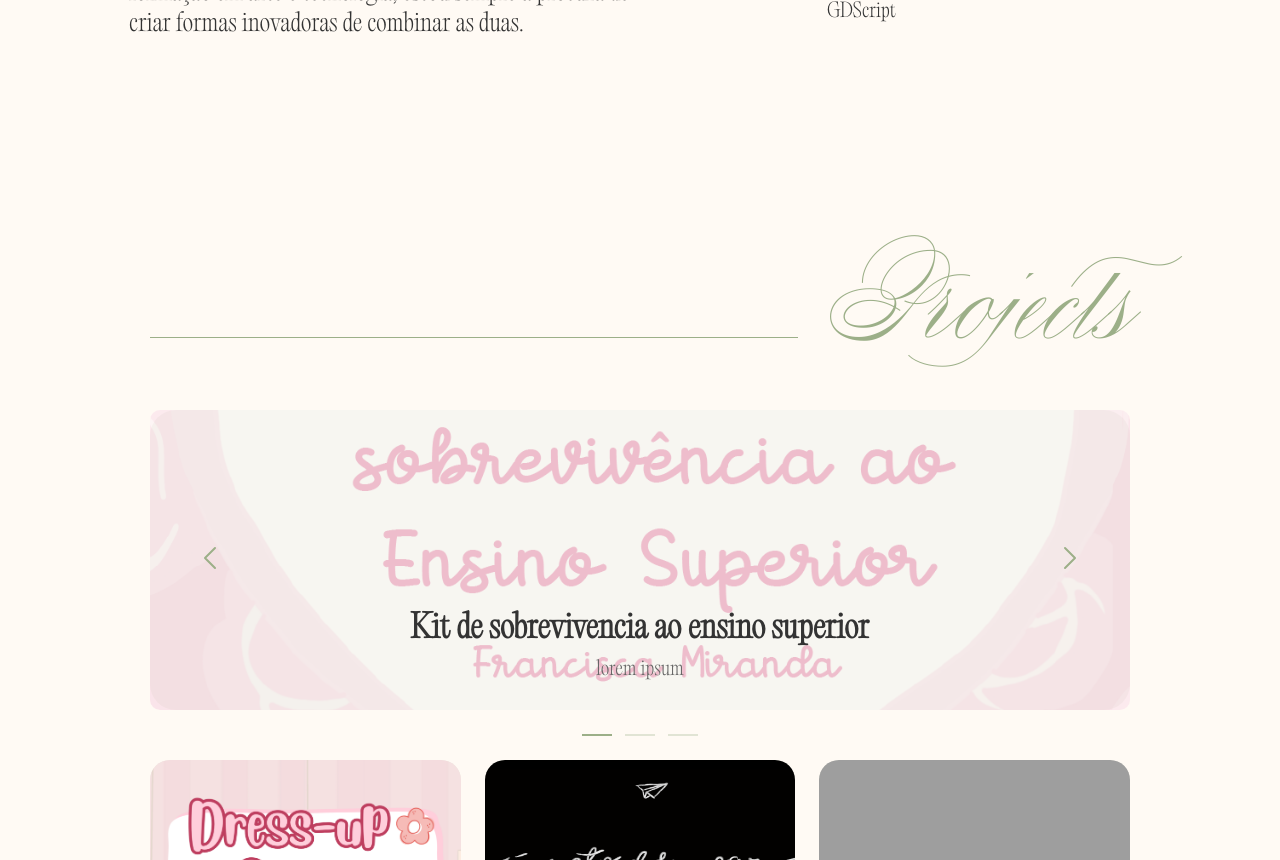
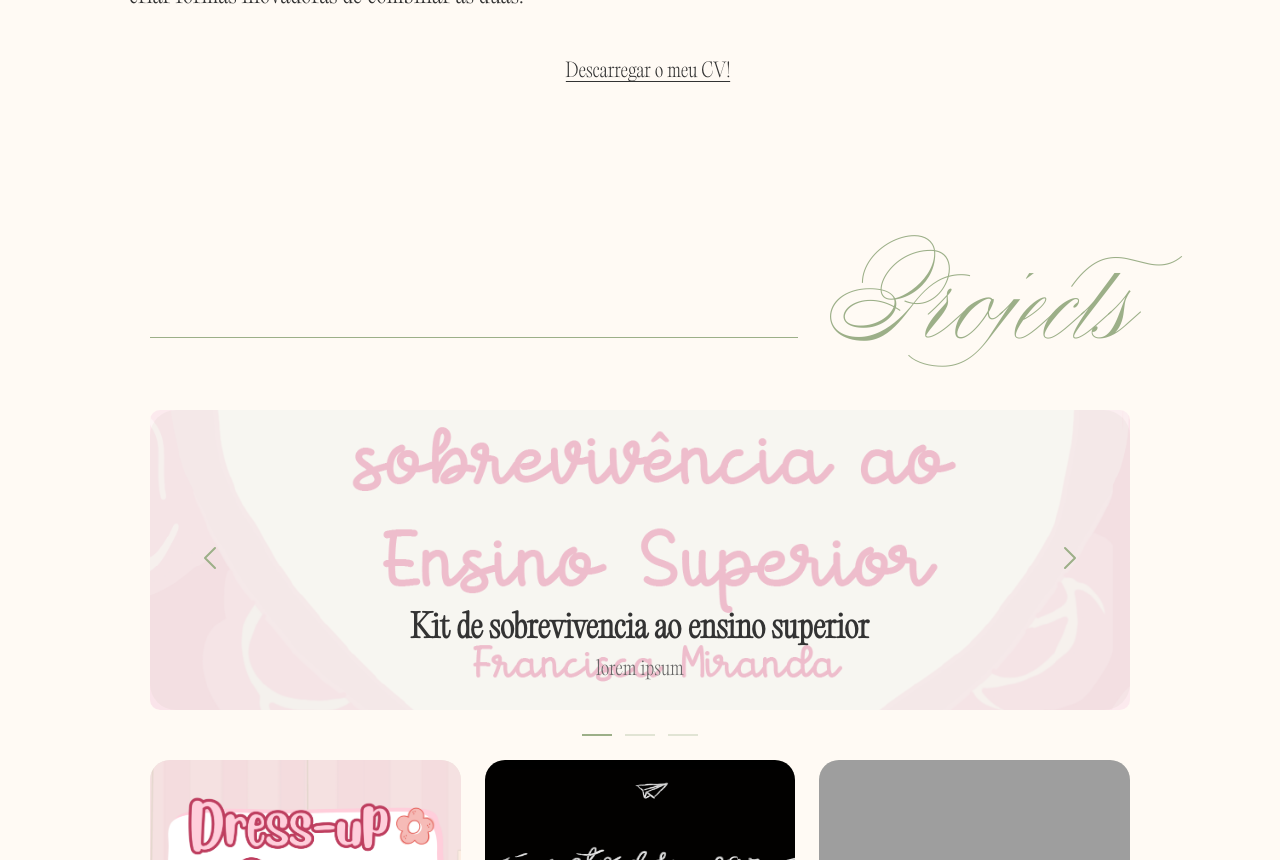
Before and after one commit to franciscaolive/Portfolio, a website: page index.html in a window 1280 px wide. Shown: the part 1486-2346 px from the top of the page. Drawn offline with Linux system fonts and the light colour scheme; grey boxes are pictures that could not be loaded.

Commit message:
added CV

```diff
--- a/index.html
+++ b/index.html
@@ -82,6 +82,9 @@
                         </div>
                     </div>
                 </div>
+            </div>
+            <div class="about-cta">
+                <a class="cv-link" href="src/assets/cv/english.pdf" target="_blank" rel="noopener noreferrer" data-href-en="src/assets/cv/english.pdf" data-href-pt="src/assets/cv/english.pdf" data-lang-en="Download my CV!" data-lang-pt="Descarregar o meu CV!">Descarregar o meu CV!</a>
             </div>
         </section>
 
--- a/src/scripts/main.js
+++ b/src/scripts/main.js
@@ -116,6 +116,14 @@
             element.textContent = element.getAttribute('data-lang-en');
         } else {
             element.textContent = element.getAttribute('data-lang-pt');
+        }
+    });
+
+    document.querySelectorAll('[data-href-en][data-href-pt]').forEach(element => {
+        if (lang === 'en') {
+            element.setAttribute('href', element.getAttribute('data-href-en'));
+        } else {
+            element.setAttribute('href', element.getAttribute('data-href-pt'));
         }
     });
 
--- a/src/styles/home.css
+++ b/src/styles/home.css
@@ -75,6 +75,29 @@
     flex-direction: column;
     justify-content: center;
     padding-top: 6rem;
+}
+
+.about-cta {
+    display: flex;
+    justify-content: center;
+    margin-top: 2rem;
+}
+
+.cv-link {
+    font-family: 'PPEditorial', serif;
+    font-size: 1.2rem;
+    color: #333;
+    text-decoration: underline;
+    text-underline-offset: 4px;
+    transition: color 0.3s ease;
+}
+
+.cv-link:hover {
+    color: #9caf88;
+}
+
+body.dark-mode .cv-link {
+    color: #fffaf4;
 }
 
 .about-header {
```
Also changed, not shown: 1 other file.
